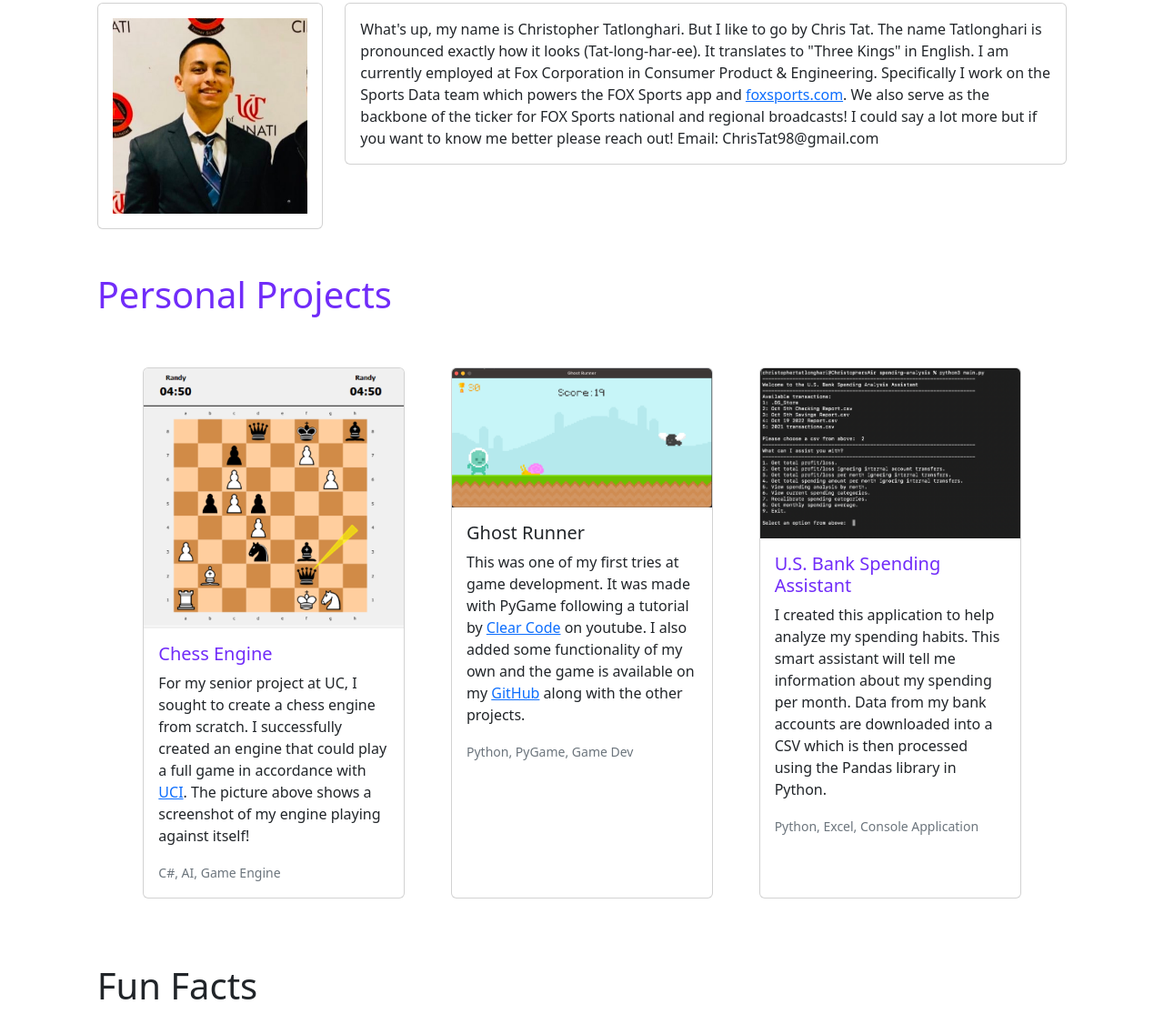
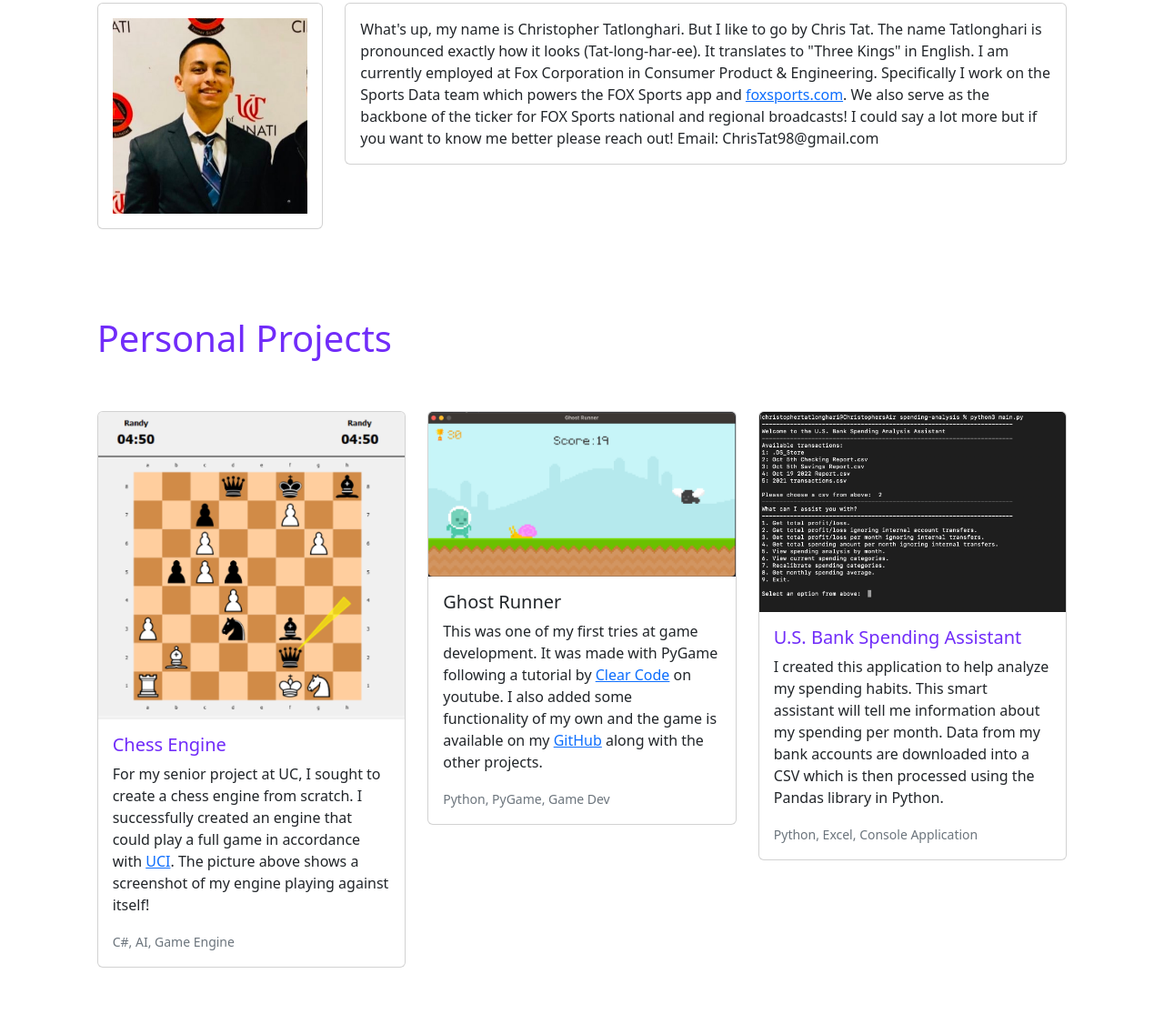
Before and after one commit to chris-tatlonghari/personal-portfolio, a plain HTML site: page index.html in a window 1280 px wide. Shown: the part 689-1804 px from the top of the page at 91% size. Drawn offline with nearby package versions, Linux system fonts and the light colour scheme.

Commit message:
Fixed styling of personal projects on mobile

```diff
--- a/index.html
+++ b/index.html
@@ -105,7 +105,7 @@
                         </div>
                     </div>
                 </div>
-                <div class="col-md-9">
+                <div class="col-md-9 mb-5">
                     <div class="card">
                         <div class="card-body">
                             <p class="card-text">What's up, my name is Christopher Tatlonghari. But I like to go by
@@ -128,42 +128,61 @@
 
     <div class="col-10 mx-auto pt-5" id="personal_projects">
 
-        <h1 style="color: #712cf9;">Personal Projects</h1>
+        <h1 class="pt-5" style="color: #712cf9;">Personal Projects</h1>
 
         <div class="d-flex justify-content-evenly pt-5">
-            <div class="card" style="width: 18rem;">
+
+            <div class="row">
+                <div class="col-md-4 pb-5 px-auto">
+
+                    <div class="card">
                         <img src="images/randy-mate.png" class="card-img-top" alt="chess-engine">
                         <div class="card-body">
                             <h5 style="color: #712cf9;" class="card-title">Chess Engine</h5>
                             <p class="card-text">For my senior project at UC, I sought to create a chess engine from
-                        scratch. I successfully created an engine that could play a full game in accordance with <a
-                            href="https://en.wikipedia.org/wiki/Universal_Chess_Interface">UCI</a>.
+                                scratch. I successfully created an engine that could play a full game in accordance with
+                                <a href="https://en.wikipedia.org/wiki/Universal_Chess_Interface">UCI</a>.
                                 The picture above shows a screenshot of my engine playing against itself!</p>
                             <p class="card-text"><small class="text-muted">C#, AI, Game Engine</small></p>
                         </div>
                     </div>
 
-            <div class="card" style="width: 18rem;">
+                </div>
+                <div class="col-md-4 pb-5 px-auto">
+
+                    <div class="card">
                         <img src="images/ghost-runner.png" class="card-img-top" alt="ghost-runner">
                         <div class="card-body">
                             <h5 class="card-title">Ghost Runner</h5>
-                    <p class="card-text">This was one of my first tries at game development. It was made with PyGame
-                        following a tutorial by <a href="https://www.youtube.com/c/ClearCode">Clear Code</a> on youtube.
+                            <p class="card-text">This was one of my first tries at game development. It was made with
+                                PyGame
+                                following a tutorial by <a href="https://www.youtube.com/c/ClearCode">Clear Code</a> on
+                                youtube.
                                 I also added some functionality of my own and the game is available on my <a
-                            href="https://github.com/chris-tatlonghari?tab=repositories">GitHub</a> along with the other
+                                    href="https://github.com/chris-tatlonghari?tab=repositories">GitHub</a> along with
+                                the other
                                 projects.</p>
                             <p class="card-text"><small class="text-muted">Python, PyGame, Game Dev</small></p>
                         </div>
                     </div>
 
-            <div class="card" style="width: 18rem;">
+                </div>
+                <div class="col-md-4 pb-5 px-auto">
+
+                    <div class="card">
                         <img src="images/spending-analysis.png" class="card-img-top" alt="spending-analysis">
                         <div class="card-body">
                             <h5 style="color: #712cf9;" class="card-title">U.S. Bank Spending Assistant</h5>
-                    <p class="card-text">I created this application to help analyze my spending habits. This smart
-                        assistant will tell me information about my spending per month. Data from my bank accounts are
+                            <p class="card-text">I created this application to help analyze my spending habits. This
+                                smart
+                                assistant will tell me information about my spending per month. Data from my bank
+                                accounts are
                                 downloaded into a CSV which is then processed using the Pandas library in Python.</p>
-                    <p class="card-text"><small class="text-muted">Python, Excel, Console Application</small></p>
+                            <p class="card-text"><small class="text-muted">Python, Excel, Console Application</small>
+                            </p>
+                        </div>
+                    </div>
+
                 </div>
             </div>
 
```
Lines whose indentation alone changed are shown as unchanged.
